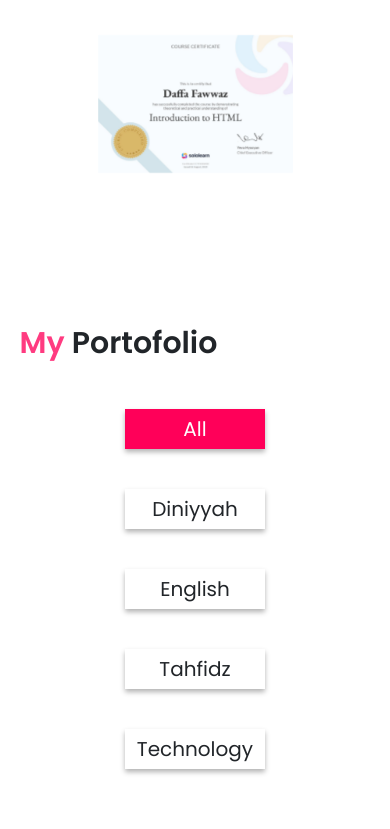
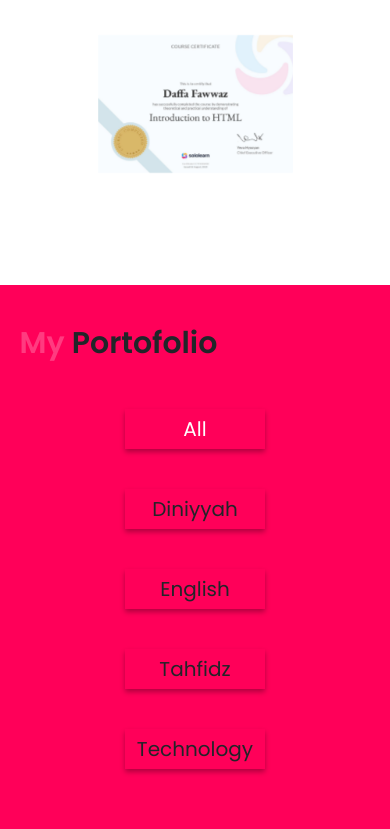
Before and after one commit to daffa-fawwaz/portofolio, a plain HTML site: page index.html in a window 390 px wide. Shown: the part 4501-5330 px from the top of the page. Drawn offline with nearby package versions, Linux system fonts and the light colour scheme.

Commit message:
Update style.css

```diff
--- a/style.css
+++ b/style.css
@@ -1251,7 +1251,7 @@ nav a:hover {
     }
 
     .porto {
-        /* background-color: #ff0059; */
+        background-color: #ff0059;
         height: 1100vh;
     }
 
```
